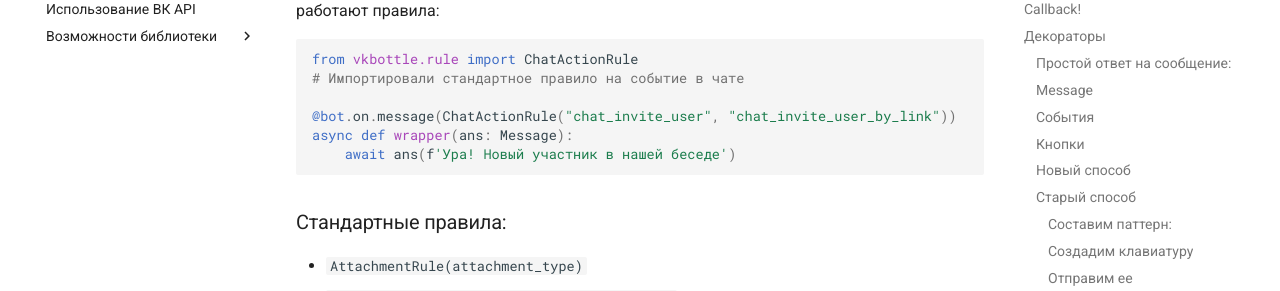
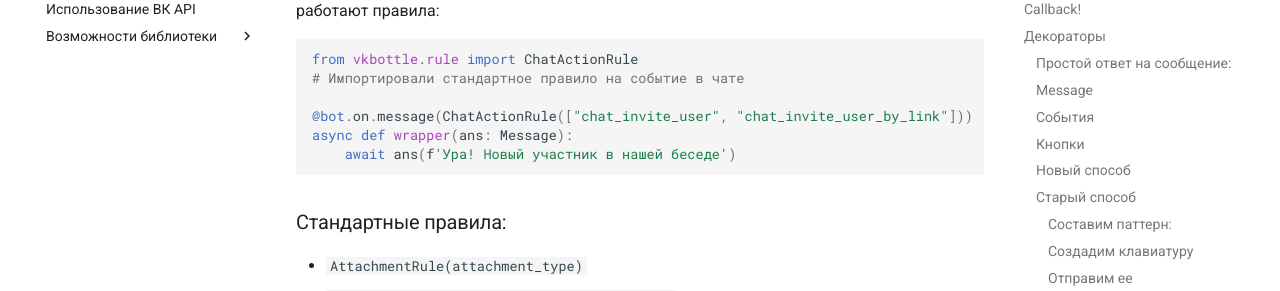
Before and after one commit to vkbottle/vkbottle, an MkDocs documentation site: the page built from docs/getting_started.md, in a window 1280 px wide and 900 px high, scrolled down 4052 px. Shown: the part 153-444 px from the top of the window. Built offline with MkDocs 1.6.1 and Material for MkDocs 9.7.7, drawn with Linux system fonts in a browser that asks for light colours; emoji names are drawn with the system emoji font; comment, search, counter and statistics services are not loaded.

````diff
--- a/docs/getting_started.md
+++ b/docs/getting_started.md
@@ -177,7 +177,7 @@ async def wrapper(ans: Message, name):
 from vkbottle.rule import ChatActionRule
 # Импортировали стандартное правило на событие в чате
 
-@bot.on.message(ChatActionRule("chat_invite_user", "chat_invite_user_by_link"))
+@bot.on.message(ChatActionRule(["chat_invite_user", "chat_invite_user_by_link"]))
 async def wrapper(ans: Message):
     await ans(f'Ура! Новый участник в нашей беседе')
 ```
````
